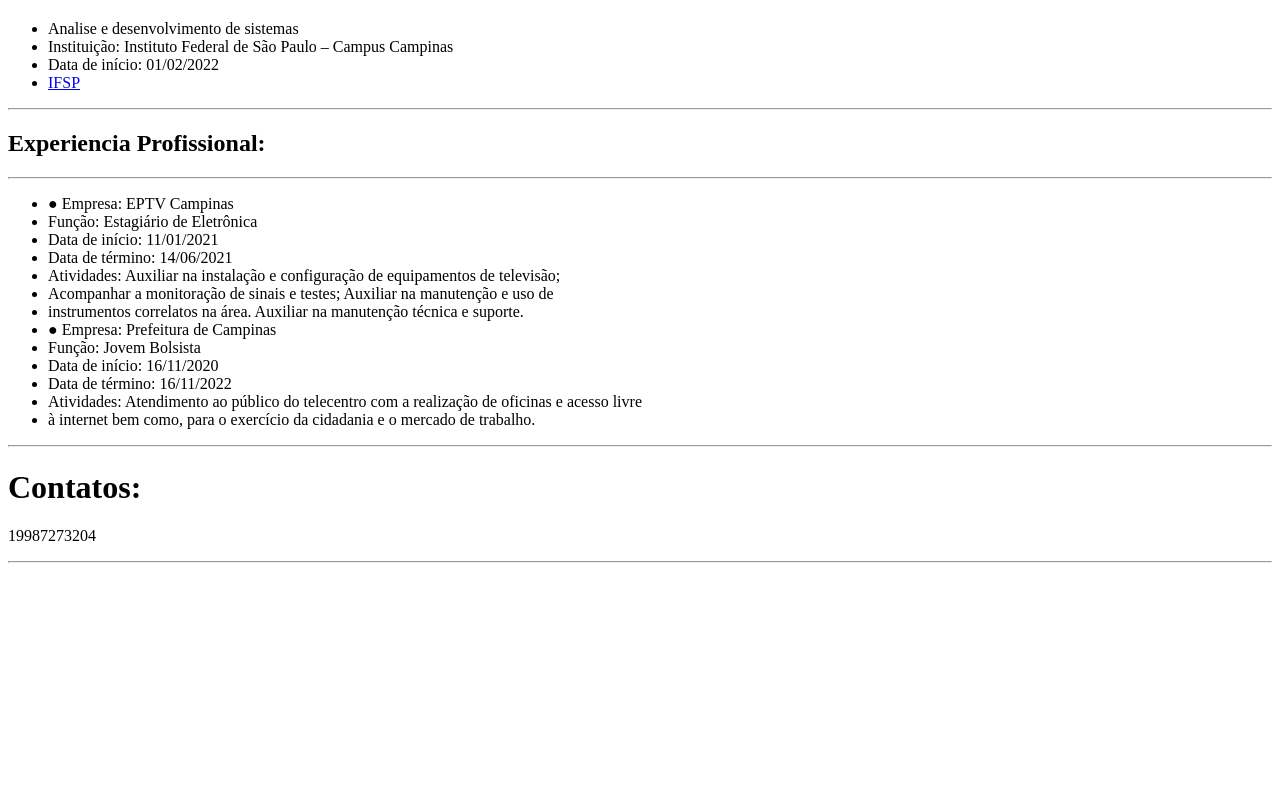
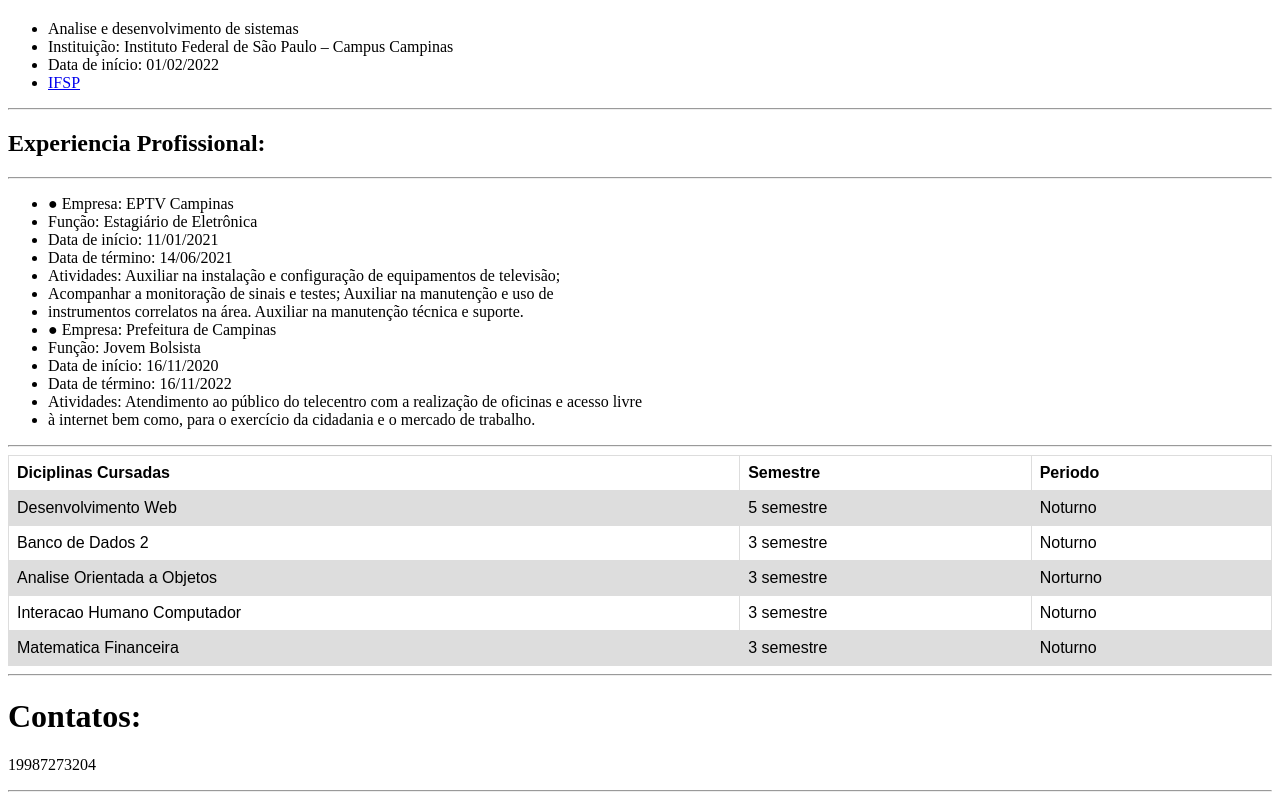
Before and after one commit to yuribrito01/paginaPessoal, a website: page index.html in a window 1280 px wide. Shown: the part 668-1468 px from the top of the page. Before the commit the page ends 1239 px from the top, so only its background shows below. Drawn offline with Linux system fonts and the light colour scheme.

Commit message:
Adicionando uma tabela com diciplinas cursadas no semestre atual

```diff
--- a/index.html
+++ b/index.html
@@ -91,6 +91,41 @@
                   <li>Atividades: Atendimento ao público do telecentro com a realização de oficinas e acesso livre</li>
                   <li>à internet bem como, para o exercício da cidadania e o mercado de trabalho.</li>
           </ul>
+          <hr>
+        </div>
+        <div class="tabela">
+          <table>
+            <tr>
+              <th>Diciplinas Cursadas</th>
+              <th>Semestre</th>
+              <th>Periodo</th>
+            </tr>
+            <tr>
+              <td>Desenvolvimento Web</td>
+              <td>5 semestre</td>
+              <td>Noturno</td>
+            </tr>
+            <tr>
+              <td>Banco de Dados 2</td>
+              <td>3 semestre</td>
+              <td>Noturno</td>
+            </tr>
+            <tr>
+              <td>Analise Orientada a Objetos</td>
+              <td>3 semestre</td>
+              <td>Norturno</td>
+            </tr>
+            <tr>
+              <td>Interacao Humano Computador</td>
+              <td>3 semestre</td>
+              <td>Noturno</td>
+            </tr>
+            <tr>
+              <td>Matematica Financeira</td>
+              <td>3 semestre</td>
+              <td>Noturno</td>
+            </tr>
+          </table>
         </div>
     </main>
 
--- a/style.css
+++ b/style.css
@@ -16,3 +16,23 @@ nav li {
     display: inline-block;
     width: 100%;
 }
+
+
+
+
+
+table {
+    font-family: arial, sans-serif;
+    border-collapse: collapse;
+    width: 100%;
+  }
+
+  td, th {
+    border: 1px solid #dddddd;
+    text-align: left;
+    padding: 8px;
+  }
+
+  tr:nth-child(even) {
+    background-color: #dddddd;
+  }
```
